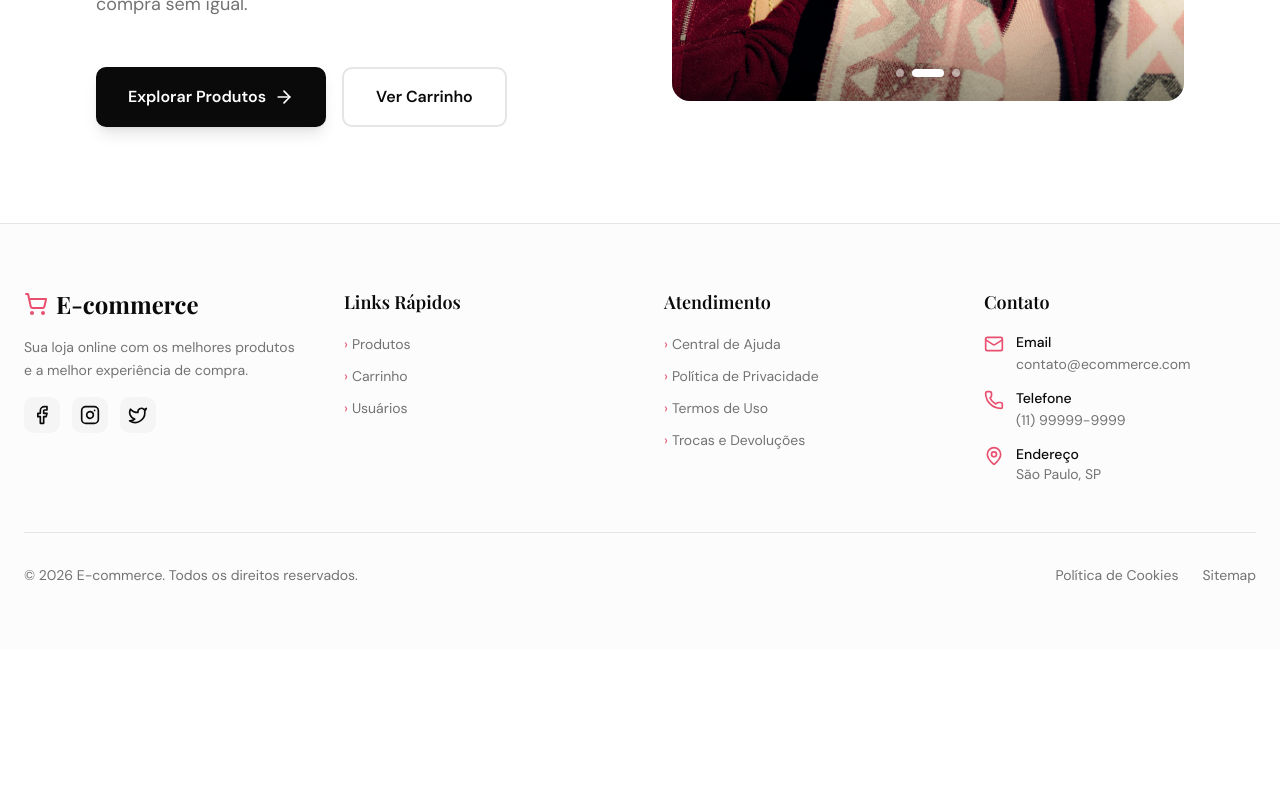
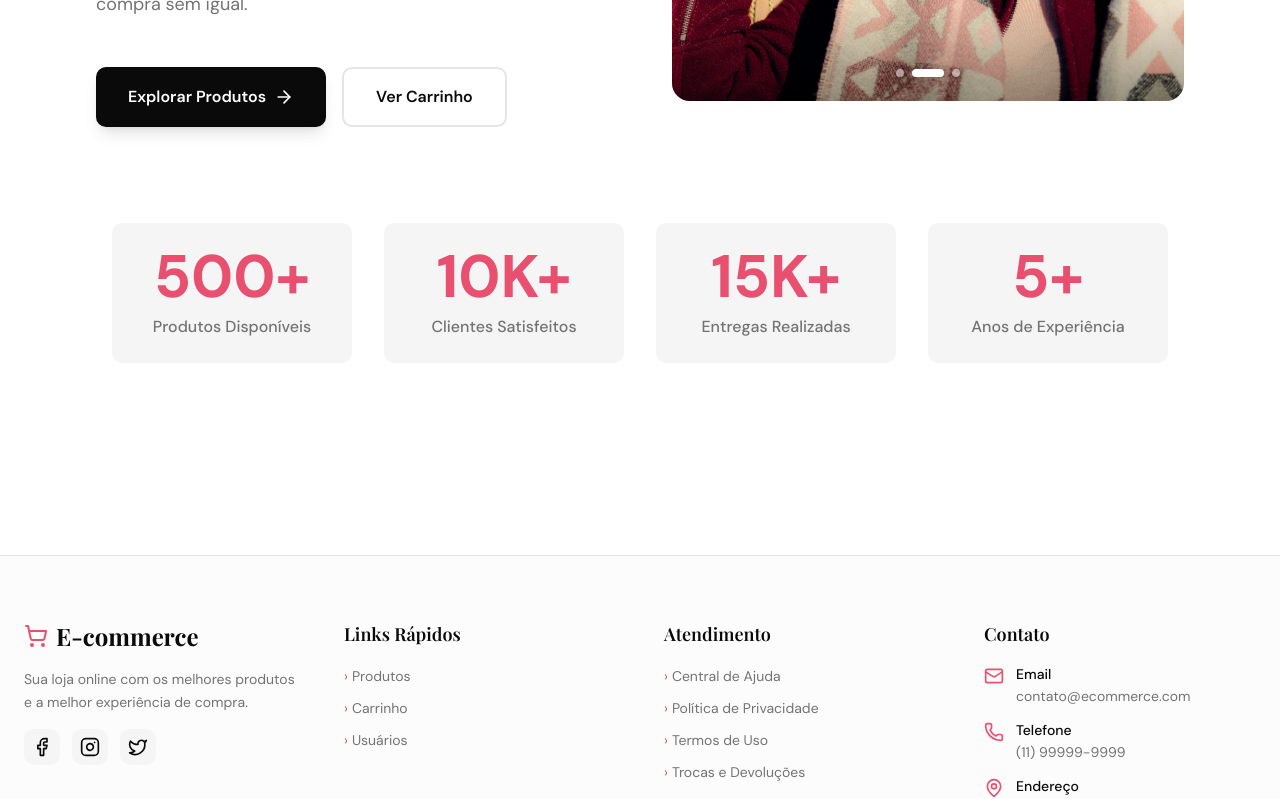
Before and after one commit to LeonardoLobas/e-commerce, a Next.js app: page / in a window 1280 px wide. Shown: the part 620-1419 px from the top of the page. Before the commit the page ends 1269 px from the top, so only its background shows below. Built offline with nearby package versions, Linux system fonts and the light colour scheme; no server answers; a web font is replaced by a local one.

Commit message:
feat: adicionar seção de estatísticas ao componente Home

```diff
--- a/src/app/page.tsx
+++ b/src/app/page.tsx
@@ -1,10 +1,11 @@
 import Link from "next/link";
 import { HeroCarousel } from "@/components/ui/hero-carousel";
+import { StatsSection } from "@/components/ui/stats-section";
 
 export default function Home() {
     return (
-        <div className="flex min-h-screen items-center p-4 md:p-8 lg:p-16 xl:p-24">
-            <div className="w-full grid grid-cols-1 lg:grid-cols-2 gap-8 lg:gap-12 xl:gap-16 items-center">
+        <div className="p-4 md:p-8 lg:p-16 xl:p-24">
+            <div className="w-full grid grid-cols-1 lg:grid-cols-2 gap-8 lg:gap-12 xl:gap-16 items-center min-h-[70vh]">
                 {/* Conteúdo Hero - Lado Esquerdo */}
                 <div className="max-w-2xl space-y-6 md:space-y-8">
                     {/* Badge */}
@@ -15,10 +16,10 @@ export default function Home() {
 
                     {/* Hero Title */}
                     <div className="space-y-2">
-                        <h1 className="text-4xl sm:text-5xl md:text-6xl lg:text-7xl xl:text-8xl font-bold text-foreground leading-tight break-words">
+                        <h1 className="text-4xl sm:text-5xl md:text-6xl lg:text-7xl xl:text-8xl font-bold text-foreground leading-tight wrap-break-word">
                             Sua loja.
                         </h1>
-                        <h2 className="text-4xl sm:text-5xl md:text-6xl lg:text-7xl xl:text-8xl font-bold text-brand-primary italic leading-tight break-words">
+                        <h2 className="text-4xl sm:text-5xl md:text-6xl lg:text-7xl xl:text-8xl font-bold text-brand-primary italic leading-tight wrap-break-word">
                             Do seu jeito.
                         </h2>
                     </div>
@@ -60,12 +61,11 @@ export default function Home() {
                         </Link>
                     </div>
                 </div>
-
-                {/* Carrossel - Lado Direito */}
                 <div className="w-full">
                     <HeroCarousel />
                 </div>
             </div>
+            <StatsSection />
         </div>
     );
 }
--- /dev/null
+++ b/src/components/ui/stats-section.tsx
@@ -0,0 +1,38 @@
+export function StatsSection() {
+    const stats = [
+        {
+            value: "500+",
+            label: "Produtos Disponíveis",
+        },
+        {
+            value: "10K+",
+            label: "Clientes Satisfeitos",
+        },
+        {
+            value: "15K+",
+            label: "Entregas Realizadas",
+        },
+        {
+            value: "5+",
+            label: "Anos de Experiência",
+        },
+    ];
+
+    return (
+        <div className="w-full py-16 lg:py-24">
+            <div className="max-w-6xl mx-auto px-4">
+                <div className="grid grid-cols-2 lg:grid-cols-4 gap-6 lg:gap-8">
+                    {stats.map((stat, index) => (
+                        <div
+                            key={index}
+                            className="flex flex-col items-center text-center space-y-2 p-6 rounded-lg bg-accent hover:bg-brand-light transition-colors duration-300"
+                        >
+                            <div className="text-4xl lg:text-5xl xl:text-6xl font-bold text-brand-primary">{stat.value}</div>
+                            <div className="text-sm lg:text-base text-muted-foreground font-medium">{stat.label}</div>
+                        </div>
+                    ))}
+                </div>
+            </div>
+        </div>
+    );
+}
```
